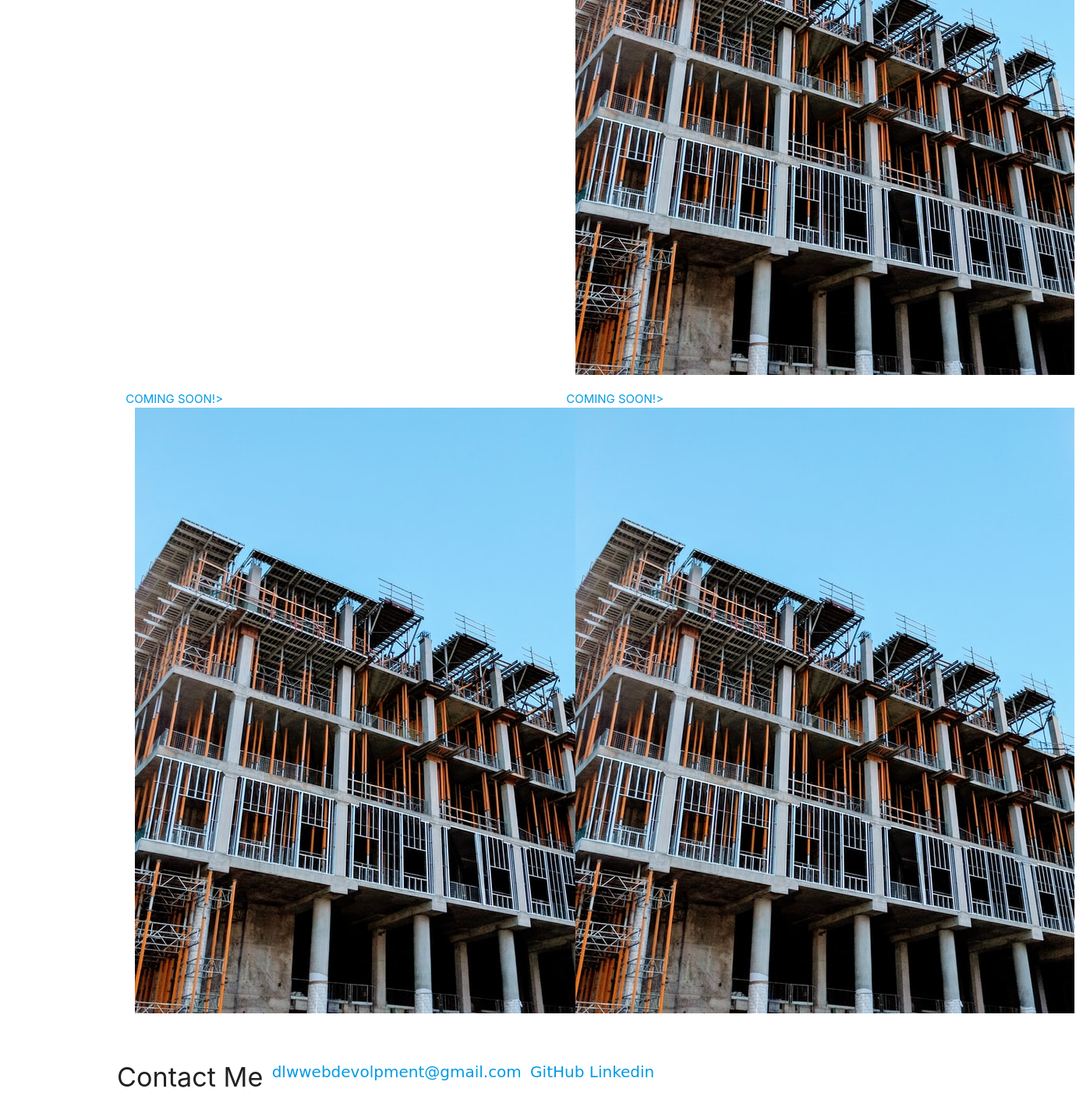
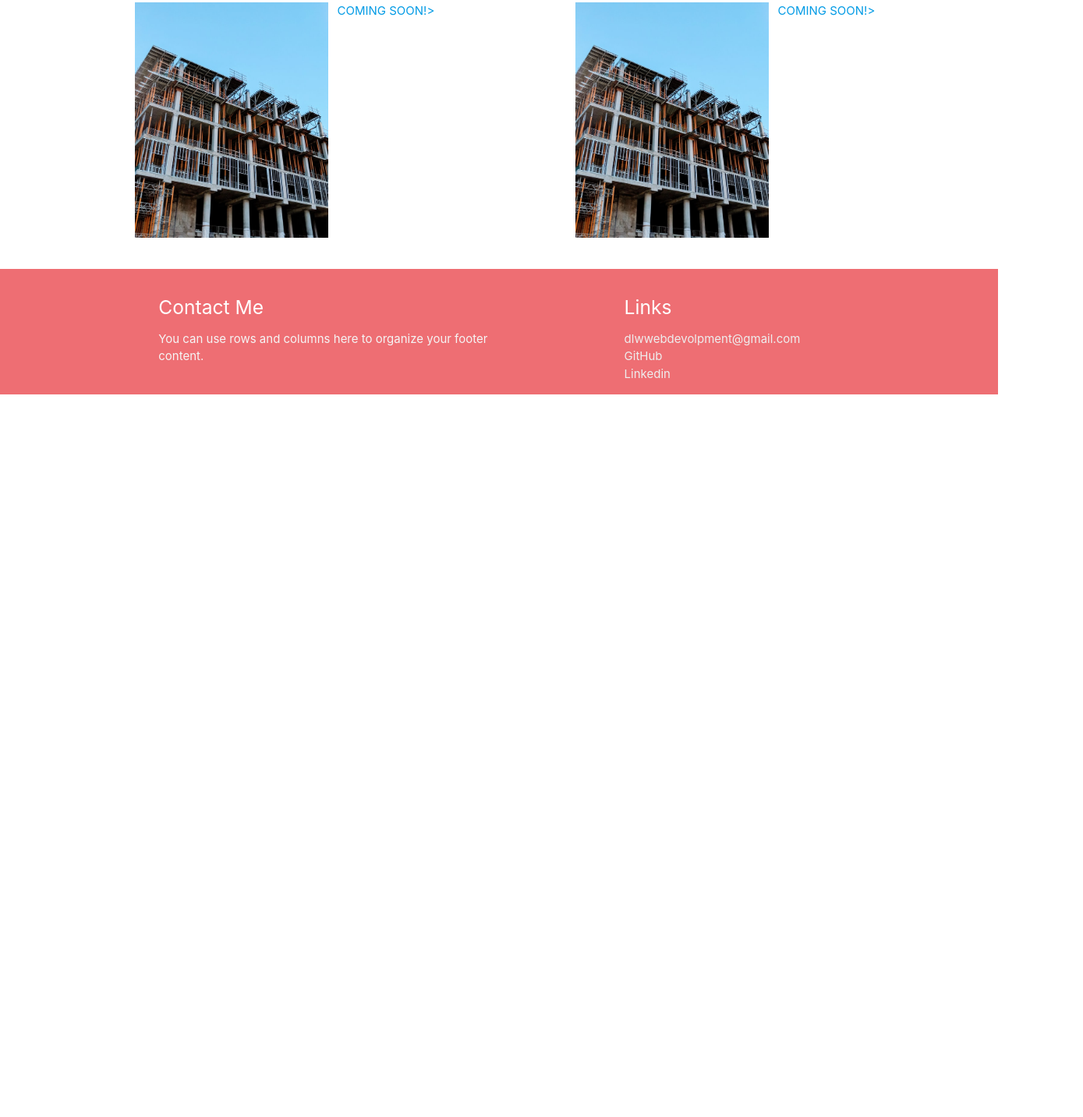
Before and after one commit to dwarrick91/Portfolio, a plain HTML site: page index.html in a window 1280 px wide. Shown: the part 1650-3083 px from the top of the page at 78% size, 1389 px wide, since content can reach past the window. After the commit the page ends 2176 px from the top, so only its background shows below. Drawn offline with nearby package versions, Linux system fonts and the light colour scheme.

Commit message:
added footer

```diff
--- a/assets/css/style.css
+++ b/assets/css/style.css
@@ -74,6 +74,7 @@
        flex-wrap: wrap;
        position: relative;
        padding: 0 2.5rem 0 0;
+       width: 50%
 
    }
    .images {
--- a/index.html
+++ b/index.html
@@ -88,17 +88,24 @@
     </section>
 
   </main>
-  <footer class="contact row center-align" id="contact">
-    <h4 class="contactMe">Contact Me</h4>
-    <ul class="contact-list">
-      <li>
-        <a class="col 4s" href="dlwwebdevolpment@gmail.com">dlwwebdevolpment@gmail.com</a>
-        <a href="https://github.com/dwarrick91">GitHub</a>
-        <a href="www.linkedin.com/in/david-warrick-424777165">Linkedin</a>
-      </li>
-    </ul>
+  <footer class="page-footer">
+    <div class="container">
+      <div class="row">
+        <div class="col l6 s12">
+          <h5 class="white-text">Contact Me</h5>
+          <p class="grey-text text-lighten-4">You can use rows and columns here to organize your footer content.</p>
+        </div>
+        <div class="col l4 offset-l2 s12">
+          <h5 class="white-text">Links</h5>
+          <ul>
+            <li><a class="grey-text text-lighten-3" href="#!">dlwwebdevolpment@gmail.com</a></li>
+            <li><a class="grey-text text-lighten-3" href="#!">GitHub</a></li>
+            <li><a class="grey-text text-lighten-3" href="#!">Linkedin</a></li>
+          </ul>
+        </div>
+      </div>
+    </div>
 
-  </footer>
 
 
 
```
